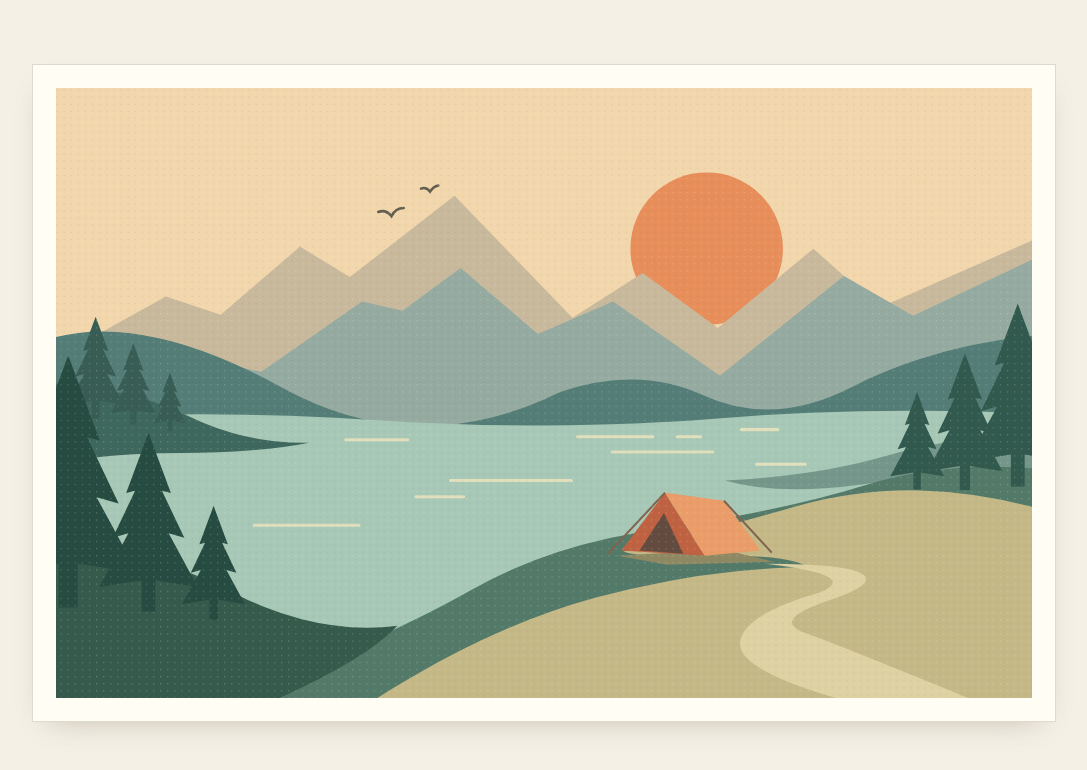
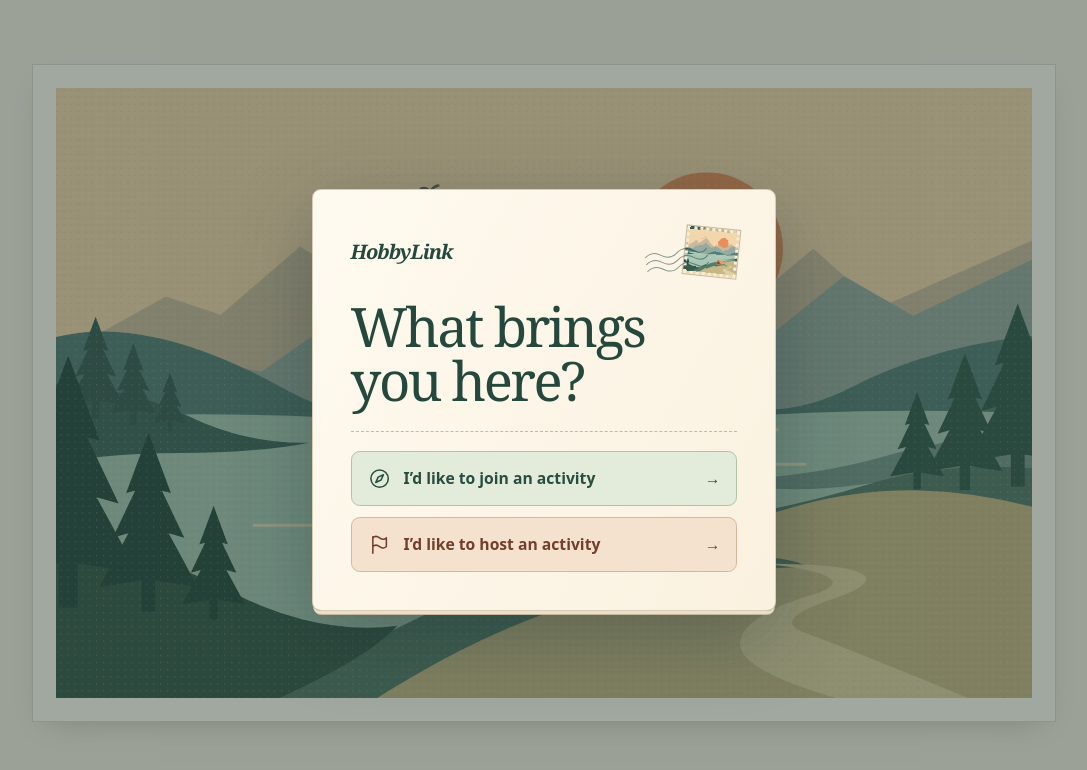
Before and after one commit to Prostream/HobbyLink, a plain HTML site: page project/frontend/index.html in a window 1280 px wide. Shown: the whole page, without its empty margins (96-1183 px from the left). Drawn offline with Linux system fonts and the light colour scheme.

Commit message:
Add role selection and document the frontend handoff

```diff
--- a/project/frontend/index.html
+++ b/project/frontend/index.html
@@ -11,11 +11,33 @@
 </head>
 <body>
   <main>
+    <dialog id="role-picker" aria-labelledby="role-question">
+      <div class="postcard-top">
+        <span class="wordmark">HobbyLink</span>
+        <div class="postage" aria-hidden="true">
+          <span class="stamp"></span>
+          <svg viewBox="0 0 64 32" width="64" height="32" fill="none" stroke="currentColor">
+            <path d="M1 9q8 -6 16 0t16 0t16 0t14 0M1 16q8 -6 16 0t16 0t16 0t14 0M1 23q8 -6 16 0t16 0t16 0t14 0"/>
+          </svg>
+        </div>
+      </div>
+      <h1 id="role-question" tabindex="-1" autofocus>What brings you here?</h1>
+      <nav aria-label="Choose your role">
+        <a href="#participant">
+          <svg aria-hidden="true" viewBox="0 0 24 24"><circle cx="12" cy="12" r="9"/><path d="m16 8-2.5 5.5L8 16l2.5-5.5z"/></svg>
+          <span>I’d like to join an activity</span><span aria-hidden="true">→</span>
+        </a>
+        <a href="#organizer">
+          <svg aria-hidden="true" viewBox="0 0 24 24"><path d="M5 21V4m0 1q3-3 7 0t7 0v9q-3 3-7 0t-7 0"/></svg>
+          <span>I’d like to host an activity</span><span aria-hidden="true">→</span>
+        </a>
+      </nav>
+    </dialog>
     <figure aria-label="A lakeside campsite with mountains beneath the afternoon sun">
       <img src="./camp.svg" alt="" width="960" height="600">
     </figure>
-    <section id="participant" aria-label="Participant workspace"></section>
-    <section id="organizer" aria-label="Organizer workspace" hidden></section>
+    <section id="participant" aria-label="Participant workspace" hidden><h1 tabindex="-1">Participant workspace</h1></section>
+    <section id="organizer" aria-label="Organizer workspace" hidden><h1 tabindex="-1">Organizer workspace</h1></section>
   </main>
 </body>
 </html>
--- a/project/frontend/navigation.js
+++ b/project/frontend/navigation.js
@@ -1,13 +1,26 @@
-// Both workspaces live in the same shell. Native hash changes support Back and Forward.
 const participant = document.getElementById('participant');
 const organizer = document.getElementById('organizer');
+const picker = document.getElementById('role-picker');
 
 function showWorkspace() {
-  const organizing = window.location.hash === '#organizer';
-  participant.hidden = organizing;
-  organizer.hidden = !organizing;
-  document.title = organizing ? 'HobbyLink | Organizer' : 'HobbyLink | Participant';
+  const hash = window.location.hash;
+  participant.hidden = hash !== '#participant';
+  organizer.hidden = hash !== '#organizer';
+
+  if (participant.hidden && organizer.hidden) {
+    document.title = 'HobbyLink';
+    if (!picker.open) picker.showModal();
+    return;
+  }
+
+  if (picker.open) picker.close();
+  const active = participant.hidden ? organizer : participant;
+  const heading = active.querySelector('h1');
+  document.title = 'HobbyLink | ' + heading.textContent;
+  heading.focus({ preventScroll: true });
 }
 
+// The entry screen needs a role before it can show a workspace.
+picker.addEventListener('cancel', event => event.preventDefault());
 window.addEventListener('hashchange', showWorkspace);
 showWorkspace();
--- a/project/frontend/styles.css
+++ b/project/frontend/styles.css
@@ -26,3 +26,54 @@ figure img { display: block; width: 100%; height: auto; }
   main { width: calc(100% - 2rem); }
   figure img { height: 58svh; object-fit: cover; object-position: 60% center; }
 }
+
+dialog {
+  width: min(29rem, calc(100% - 2rem));
+  padding: clamp(1.4rem, 4vw, 2.35rem);
+  color: #25483d;
+  background: linear-gradient(120deg, #fffaf0, #faf1df);
+  border: 1px solid #d8cdb4;
+  border-radius: .55rem;
+  box-shadow: 0 4px 0 -1px #e9dfca, 0 6px 0 -2px #c4b69a, 0 1.4rem 5rem #172c3055;
+}
+dialog::backdrop { background: rgb(31 52 43 / 42%); }
+.postcard-top { display: flex; align-items: center; justify-content: space-between; }
+.wordmark { font: italic bold 1.25rem Georgia, serif; letter-spacing: -.05em; }
+.postage { position: relative; width: 5.8rem; height: 3rem; }
+.stamp {
+  position: absolute;
+  inset: 0 0 0 auto;
+  width: 3.3rem;
+  transform: rotate(6deg);
+  background: #fffcf3 url('./camp.svg') center / cover;
+  border: 3px dotted #f8edda;
+  outline: 1px solid #c8bba3;
+}
+.postage svg { position: absolute; bottom: 0; left: 0; opacity: .55; transform: rotate(-9deg); }
+h1 { font: 500 clamp(1.6rem, 4vw, 2.25rem)/1.15 Georgia, serif; }
+dialog h1 {
+  max-width: 9em;
+  margin: 1.45rem 0;
+  font: normal clamp(2.4rem, 6vw, 3.4rem)/1 Georgia, serif;
+  letter-spacing: -.045em;
+  text-wrap: balance;
+  outline: none;
+}
+dialog nav { border-top: 1px dashed #c6b99e; padding-top: 1.2rem; display: grid; gap: .65rem; }
+dialog a {
+  display: grid;
+  grid-template-columns: 1.5rem 1fr auto;
+  align-items: center;
+  gap: .75rem;
+  padding: .95rem 1rem;
+  border: 1px solid #b3c1aa;
+  border-radius: .55rem;
+  background: #e3ebdb;
+  color: #284e40;
+  font: 600 .98rem/1.35 system-ui, sans-serif;
+  text-decoration: none;
+}
+dialog a + a { color: #733f2c; border-color: #d6b79e; background: #f4e2ce; }
+dialog a svg { width: 1.45rem; fill: none; stroke: currentColor; stroke-width: 1.6; stroke-linecap: round; stroke-linejoin: round; }
+dialog a:hover { border-color: currentColor; }
+dialog a:focus-visible { outline: 3px solid currentColor; outline-offset: 2px; }
```
Also changed, not shown: 1 other file.
